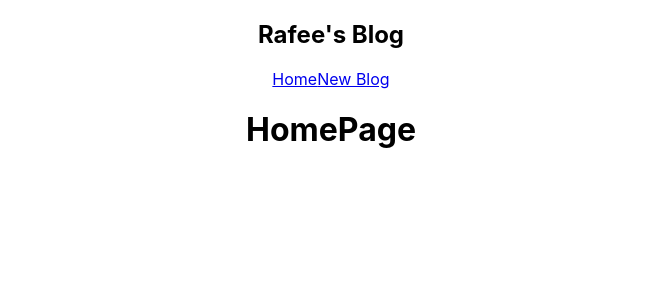
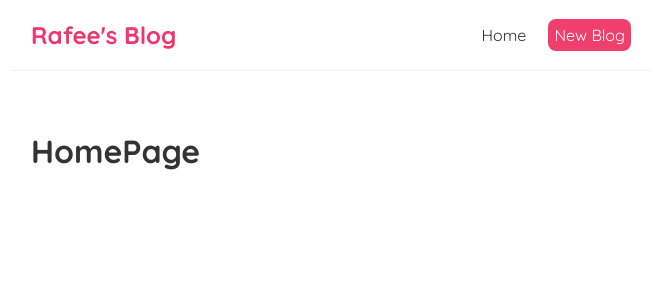
Before and after one commit to yeasinrafee/mini-blog-react, a React (Create React App) app in the folder mini-blog/: page / in a window 1280 px wide. Shown: the top 300 px of the page, without its empty margins (309-971 px from the left). Built offline with nearby package versions, Linux system fonts and the light colour scheme.

Commit message:
Some style added (inline too)

```diff
--- a/mini-blog/src/App.css
+++ /dev/null
@@ -1,38 +0,0 @@
-.App {
-  text-align: center;
-}
-
-.App-logo {
-  height: 40vmin;
-  pointer-events: none;
-}
-
-@media (prefers-reduced-motion: no-preference) {
-  .App-logo {
-    animation: App-logo-spin infinite 20s linear;
-  }
-}
-
-.App-header {
-  background-color: #282c34;
-  min-height: 100vh;
-  display: flex;
-  flex-direction: column;
-  align-items: center;
-  justify-content: center;
-  font-size: calc(10px + 2vmin);
-  color: white;
-}
-
-.App-link {
-  color: #61dafb;
-}
-
-@keyframes App-logo-spin {
-  from {
-    transform: rotate(0deg);
-  }
-  to {
-    transform: rotate(360deg);
-  }
-}
--- a/mini-blog/src/App.js
+++ b/mini-blog/src/App.js
@@ -1,4 +1,4 @@
-import './App.css';
+
 import Navbar from './Navbar';
 import Home from './Home';
 
--- a/mini-blog/src/Navbar.js
+++ b/mini-blog/src/Navbar.js
@@ -1,10 +1,15 @@
+
 const Navbar = () => {
     return (
         <nav className="navbar">
             <h1>Rafee's Blog</h1>
             <div className="links">
                 <a href="/">Home</a>
-                <a href="/create">New Blog</a>
+                <a href="/create" style = {{
+                    color: "white",
+                    backgroundColor: '#f13f6d',
+                    borderRadius: '8px'
+                }}>New Blog</a>
             </div>
         </nav>
      );
--- a/mini-blog/src/index.css
+++ b/mini-blog/src/index.css
@@ -1,13 +1,50 @@
-body {
+@import url('https://fonts.googleapis.com/css2?family=Quicksand:wght@300;400;500;600;700&display=swap');
+
+/* base styles */
+* {
   margin: 0;
-  font-family: -apple-system, BlinkMacSystemFont, 'Segoe UI', 'Roboto', 'Oxygen',
-    'Ubuntu', 'Cantarell', 'Fira Sans', 'Droid Sans', 'Helvetica Neue',
-    sans-serif;
-  -webkit-font-smoothing: antialiased;
-  -moz-osx-font-smoothing: grayscale;
+  font-family: "Quicksand";
+  color: #333;
+}
+.navbar {
+  padding: 20px;
+  display: flex;
+  align-items: center;
+  max-width: 600px;
+  margin: 0 auto;
+  border-bottom: 1px solid #f2f2f2;
+}
+.navbar h1 {
+  color: #f1356d;
+}
+.navbar .links {
+  margin-left: auto;
+}
+.navbar a {
+  margin-left: 16px;
+  text-decoration: none;
+  padding: 6px;
+}
+.navbar a:hover {
+  color: #f1356d;
+}
+.content {
+  max-width: 600px;
+  margin: 40px auto;
+  padding: 20px;
 }
 
-code {
-  font-family: source-code-pro, Menlo, Monaco, Consolas, 'Courier New',
-    monospace;
+/* blog previews / list */
+.blog-preview {
+  padding: 10px 16px;
+  margin: 20px 0;
+  border-bottom: 1px solid #fafafa;
 }
+.blog-preview:hover {
+  box-shadow: 1px 3px 5px rgba(0,0,0,0.1);
+}
+.blog-preview h2 {
+  font-size: 20px;
+  color: #f1356d;
+  margin-bottom: 8px;
+}
```
